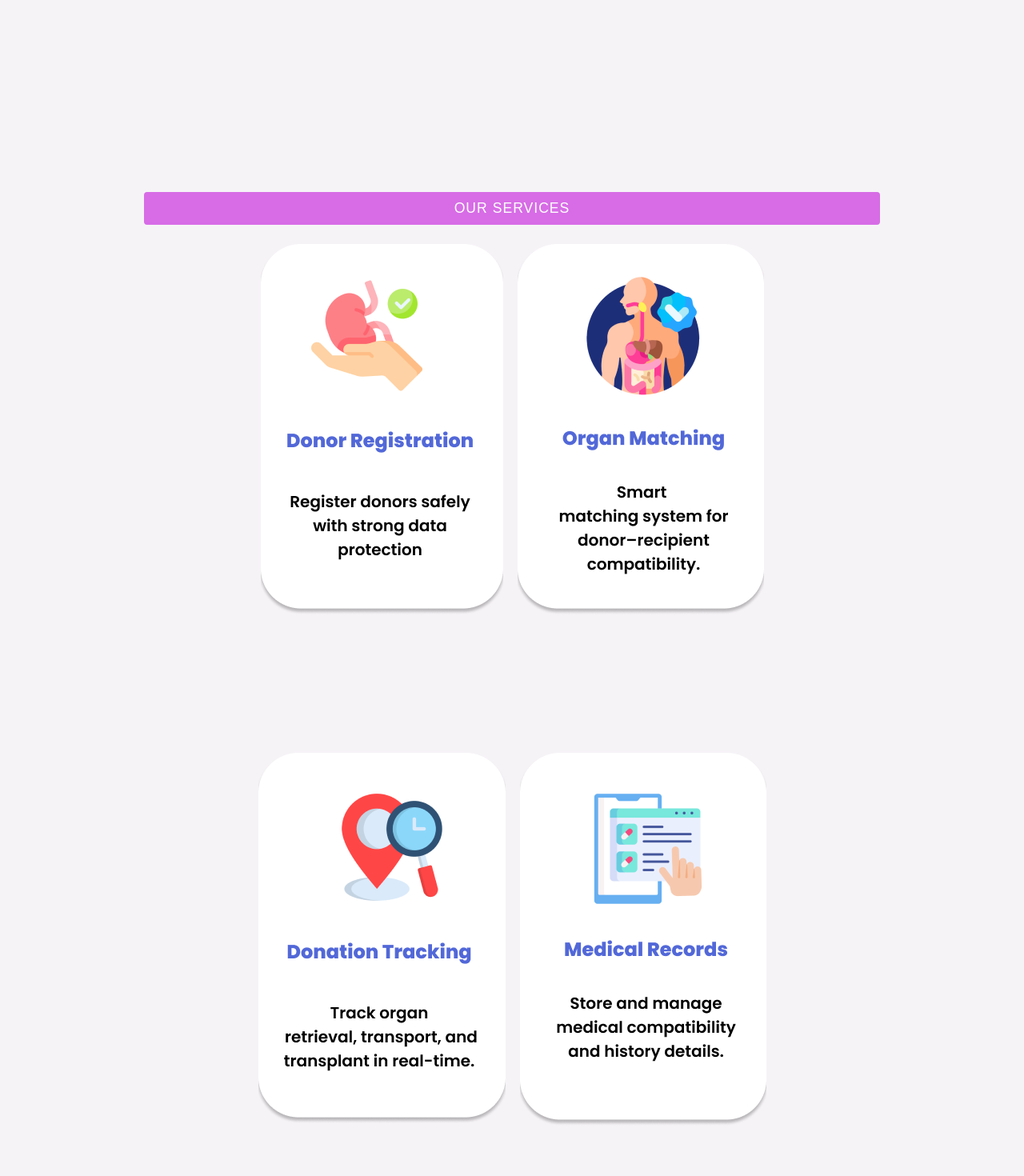
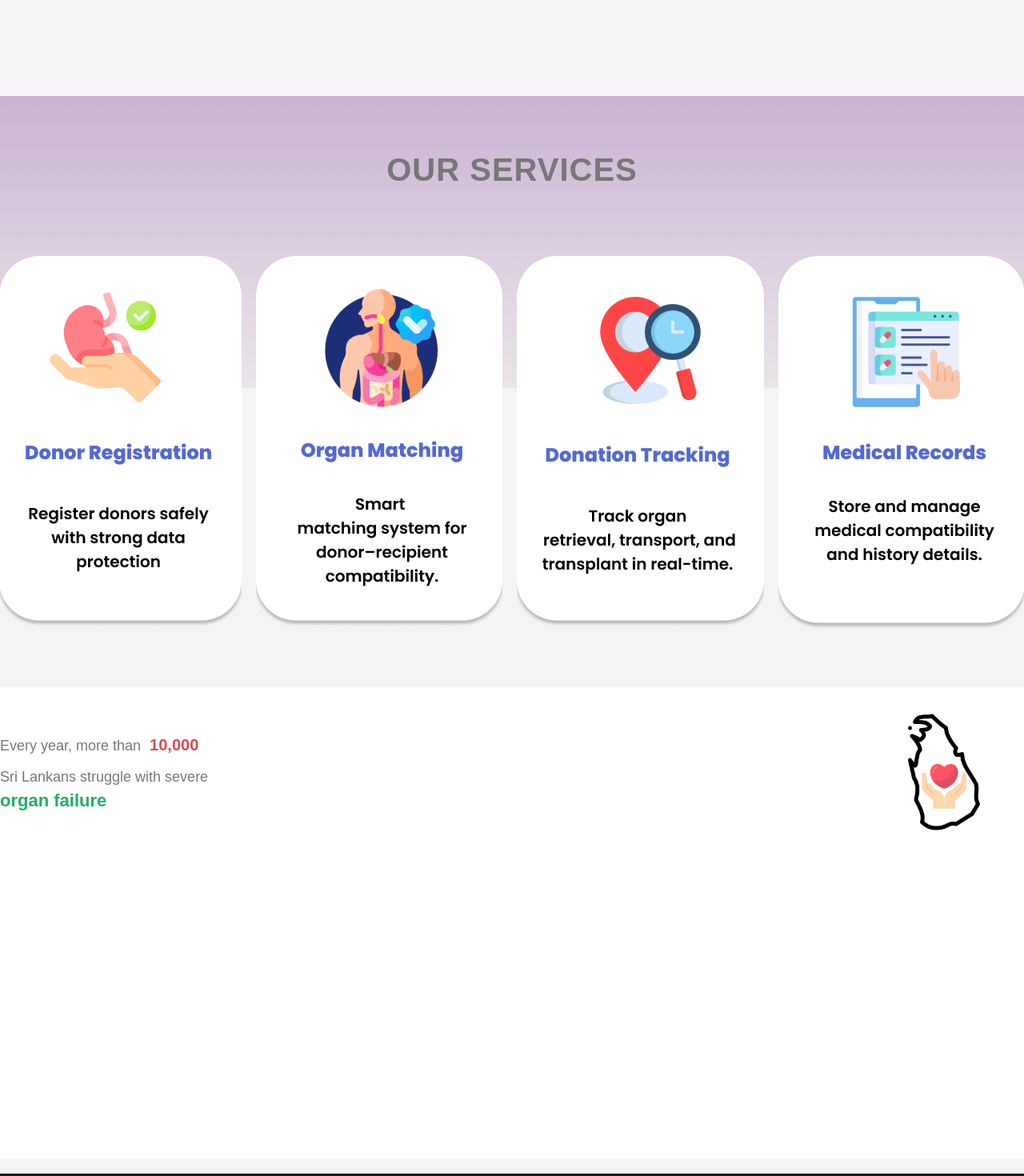
Before and after one commit to EpochBioSynthe/donorx_frontend, a React (Create React App) app: page / in a window 1280 px wide. Shown: the part 1740-3210 px from the top of the page at 80% size. Built offline with nearby package versions, Linux system fonts and the light colour scheme.

Commit message:
finish the create our services tab in home page

```diff
--- a/src/css/Home.css
+++ b/src/css/Home.css
@@ -200,10 +200,38 @@ body, html {
 }
 
 /* --------------------- SERVICES (Container සහිත) --------------------- */
-.services { padding-top: 1000px; text-align:center }
-.section-title{ font-size:18px; margin-bottom:18px; color:var(--muted); letter-spacing:1px }
+.services {
+    padding-top: 888px;
+    text-align:center;
+    width: 120%;
+    padding-bottom: 40px;
+    margin-left: calc(50% - 60vw);
+
+
+ }
+.section-title-h{
+    font-size:40px;
+    margin-bottom:-165px;
+    color:var(--muted);
+    padding-top: 70px;
+    letter-spacing:1px;
+    padding-bottom: 250px;
+    margin-top: 10px;
+    background-image: linear-gradient(
+        to bottom,
+        #CAB3D4, /* ⬆️ ඉහළ භාගයේ වර්ණය: ඔබගේ Light Purple */
+        #EAE5E9      /* ⬇️ පහළ භාගයේ වර්ණය: ඔබගේ Background Grey */
+    );
+    background-repeat: no-repeat;
+    background-position: top, bottom;
+
+
+ }
 .services-row{
-    display:flex; gap:18px; justify-content:center; flex-wrap:wrap;
+    display:flex;
+    gap:18px;
+    justify-content:center;
+    flex-wrap:wrap;
 }
 .service-card {
     width:220px; background: #fff; padding:14px; border-radius:8px; box-shadow:0 8px 18px rgba(0,0,0,0.06);
@@ -217,7 +245,16 @@ body, html {
 }
 
 /* --------------------- STATS (Container සහිත) --------------------- */
-.stats { display:flex; gap:24px; align-items:center; padding: 26px 0; }
+.stats {
+    display:flex;
+    gap:24px;
+    align-items:center;
+    padding: 26px 0;
+    background-color: #fff;
+    padding-bottom: 400px;
+    margin-top: -132px;
+
+ }
 .stats-left { flex:1; font-size:18px; color:var(--muted) }
 .stats-left .highlight { color: #d94a4a; font-weight:700; font-size:20px; margin-left:6px; }
 .stats-left .big-green { color:var(--green); font-weight:800; font-size:22px; display:block; margin-top:6px; }
--- a/src/pages/Home.jsx
+++ b/src/pages/Home.jsx
@@ -63,8 +63,8 @@ export default function Home() {
       {/* ========================================= */}
       {/* 4. OUR SERVICES SECTION */}
       {/* ========================================= */}
-      <section className="services container">
-        <h3 className="section-title">OUR SERVICES</h3>
+      <section className="services ">
+        <h3 className="section-title-h">OUR SERVICES</h3>
         <div className="services-row">
 
           {/* Card 1: Donor Registration */}
@@ -100,7 +100,7 @@ export default function Home() {
       {/* ========================================= */}
       {/* 5. STATS / MAP SECTION */}
       {/* ========================================= */}
-      <section className="stats container">
+      <section className="stats">
         <div className="stats-left">
           <p>Every year, more than <span className="highlight">10,000</span></p>
           <p>Sri Lankans struggle with severe <span className="big-green">organ failure</span></p>
```
